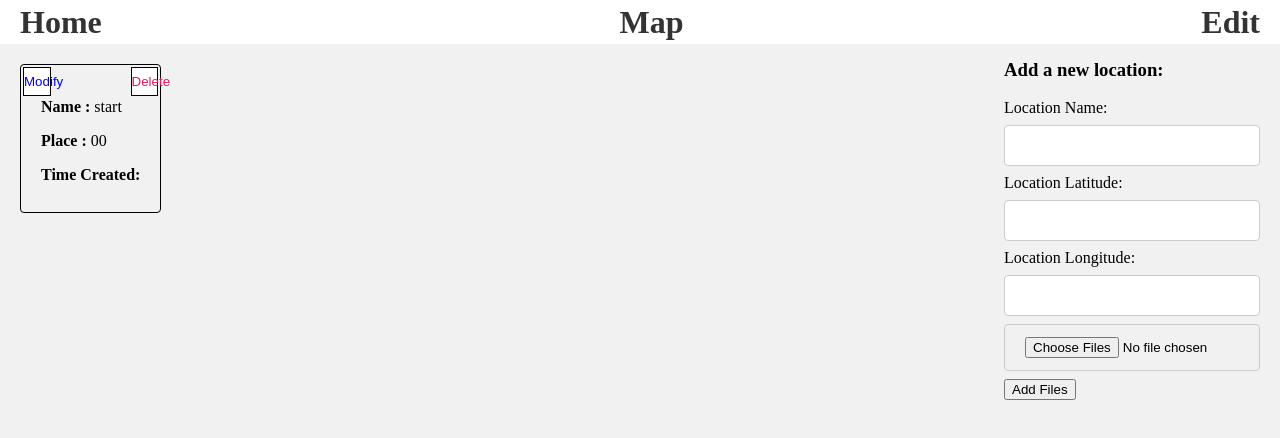
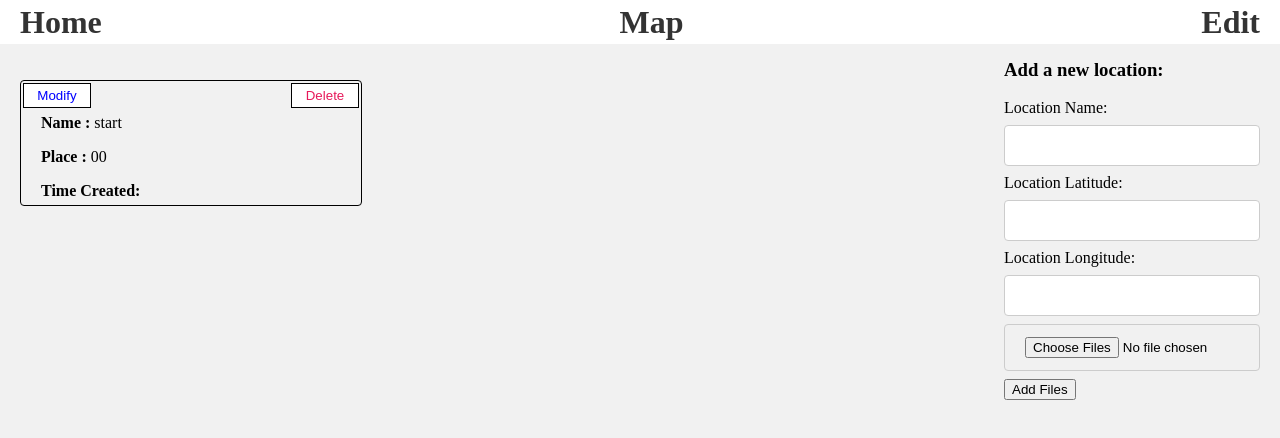
Before and after one commit to maxjoyce99/mapping_project, a React (Create React App) app in the folder client/: page /edit in a window 1280 px wide. Shown: the top 438 px of the page. Built offline with nearby package versions, Linux system fonts and the light colour scheme; no server answers; the HTML template or start-up script is replaced by a standard one.

Commit message:
Put pictures in grid form. Added hover effect to modify button.

```diff
--- a/client/src/components/LocationDetails.js
+++ b/client/src/components/LocationDetails.js
@@ -15,18 +15,22 @@ const LocationDetails = ({location}) => {
         }
     }
 
+    const handleModifyClick = async () => {
+        console.log("Modify button clicked");
+    }
+
 
 
     return(
-        <div className="location-details">
+        <ul className="location-details">
             <h4 key="title">{location.title}</h4>
             <p key="name"><strong> Name : </strong>{location.name}</p>
             <p key="place"><strong> Place : </strong>{location.place}</p>
             <p key="timeCreated"><strong> Time Created: </strong>{location.createdAt}</p>
 
             <button className="deletelocation" onClick={handleDeleteClick}>Delete</button>
-            <button className="modifylocation" onClick={handleDeleteClick}>Modify</button>
-        </div>
+            <button className="modifylocation" onClick={handleModifyClick}>Modify</button>
+        </ul>
     )
 }
 
--- a/client/src/index.css
+++ b/client/src/index.css
@@ -12,7 +12,7 @@ body {
 }
 
 .map{
-  height:100vh;
+  height:97vh;
   width:100vw;
 }
 
@@ -70,6 +70,7 @@ header a {
   float: top;
   border-spacing: 20px;
   width: 80vw;
+  position: relative;
 }
 
 
@@ -80,6 +81,8 @@ header a {
   padding: 12px 20px;
   display: inline-block;
   position: relative;
+  width: 300px;
+  height: 100px;
 }
 
 .deletelocation{
@@ -112,6 +115,10 @@ header a {
   cursor: pointer;
 }
 
+.modifylocation:hover {
+  background: #e7e7e7;
+}
+
 .create{
   top: 20px;
   right: 0px;
@@ -136,3 +143,19 @@ header a {
 .formButtons{
   cursor: pointer;
 }
+
+.pictures{
+  padding: 0px;
+  display: grid;
+  grid-template-columns: repeat(4, 1fr);
+  grid-gap: 15px;
+
+}
+
+.gridContainer {
+  display: grid;
+  grid-template-columns: repeat(auto-fill, minmax(260px, 1fr));
+  grid-template-rows: repeat(auto-fit, 260px);
+  grid-auto-flow: dense;
+  grid-gap: 0.3rem;
+}
--- a/client/src/pages/Edit.js
+++ b/client/src/pages/Edit.js
@@ -32,11 +32,11 @@ const Edit = () => {
 
     return (
             <div className="edit">
-                <div className="locations">
+                <ul className="locations">
                     {locations && locations.map((location) => (
                         <LocationDetails key={"details" + location._id} location={location} />))
                     }
-                </div>
+                </ul>
 
                 <LocationForm />
 
--- a/client/src/pages/Pictures.js
+++ b/client/src/pages/Pictures.js
@@ -30,17 +30,23 @@ const Pictures = () => {
         console.log(imagePaths);
     },[]);
 
+    /*const style = {
+        gridColumnEnd: `span ${getSpanEstimate(image.width)}`,
+        gridRowEnd: `span ${getSpanEstimate(image.height)}`,
+      }*/
+
     if(!loading){
         return (
-                <div className="pictures">
+                <div className="picturesPage">
 
                     <p>Pictures Page</p>
-
+                    <div className="pictures">
                     {imagePaths && imagePaths.map((path) => (
 
-                            <img key={path} src={path} alt = "icons"></img>
+                            <img key={path} src={path} alt = "icons" /*style={style}*/ width="100%"></img>
                         ))
                     }
+                    </div>
                 </div>
             )
         }
```
